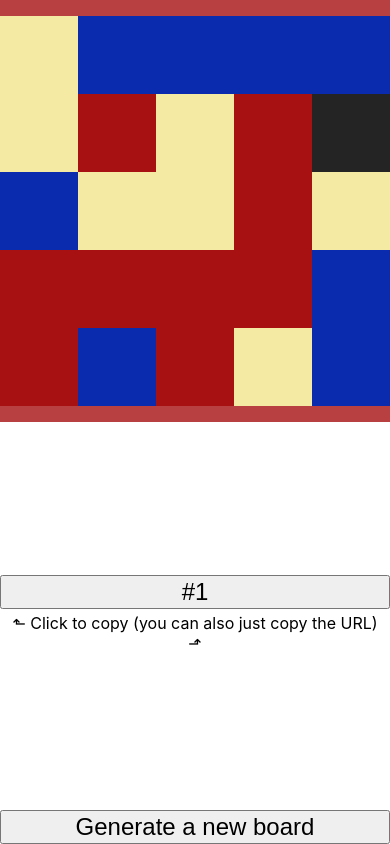
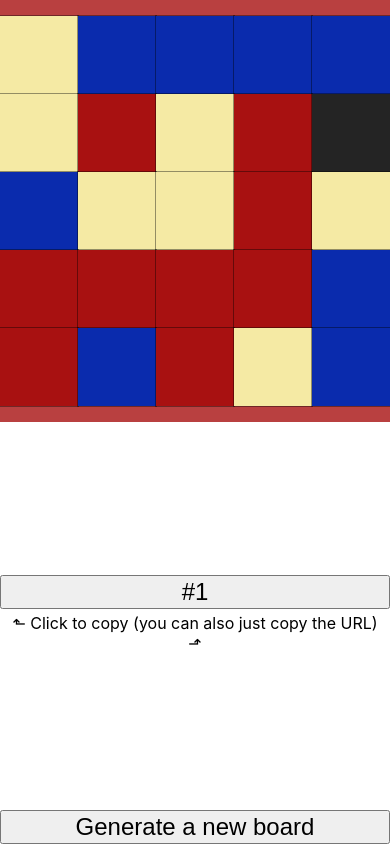
Before and after one commit to evancharlton/codenames-cards, a React (Create React App) app: page /1 in a window 390 px wide. Built offline with nearby package versions, Linux system fonts and the light colour scheme.

Commit message:
Add a small outline between cells in mobile mode

```diff
--- a/src/Game/Square/Square.module.css
+++ b/src/Game/Square/Square.module.css
@@ -9,5 +9,6 @@
     margin: 0;
     width: 20vw;
     height: 20vw;
+    outline: 1px solid #0006;
   }
 }
```
